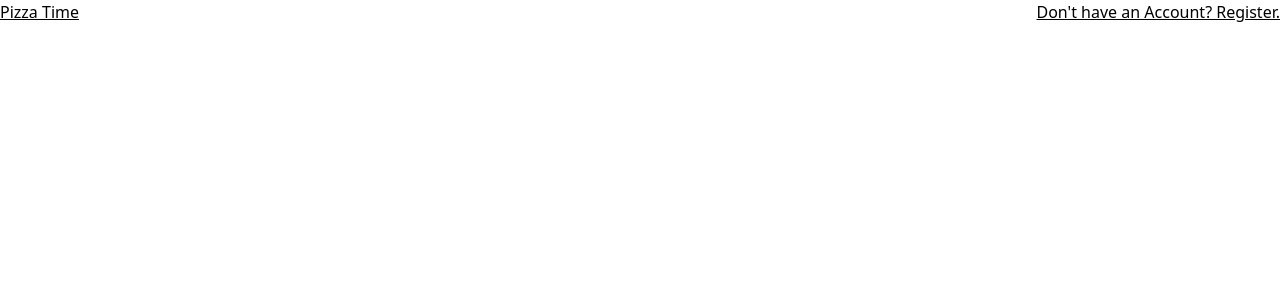
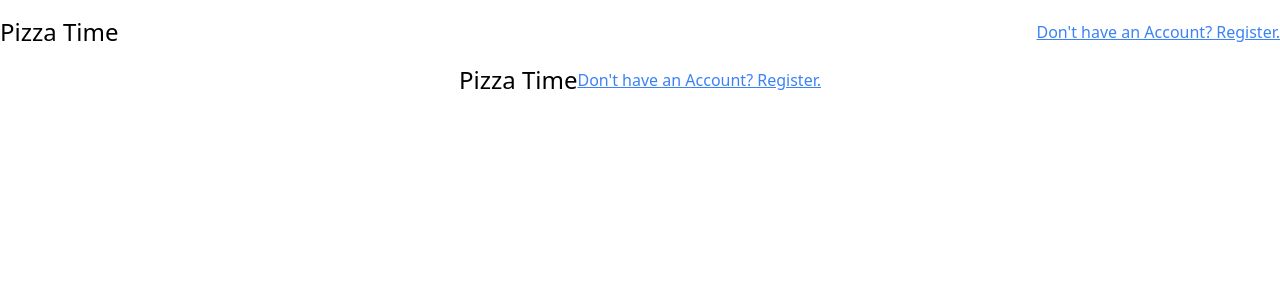
Before and after one commit to jardadev/NextPizza, a Next.js app: page / in a window 1280 px wide. Shown: the top 300 px of the page. Built offline with nearby package versions, Linux system fonts and the light colour scheme; no server answers.

Commit message:
add navbar app layout

```diff
--- a/components/UI/Navbar.jsx
+++ b/components/UI/Navbar.jsx
@@ -1,27 +1,40 @@
 import Link from 'next/link';
 import { useRouter } from 'next/router';
 import { useSession } from 'next-auth/react';
-import UserCard from './UserCard';
-import LoginBtn from './LoginBtn';
-const Navbar = () => {
+import PageNav from './PageNav';
+const Navbar = ({ children }) => {
 	const router = useRouter();
 	const session = useSession();
 
 	return (
-		<div className='flex justify-between flex-row underline'>
-			<div>
-				<h1>Pizza Time</h1>
+		<div className='grid grid-rows-2'>
+			<div className='flex justify-between flex-row items-center'>
+				<>
+					<h1 className='text-2xl'>Pizza Time</h1>
+				</>
+				<>
+					{session.status === 'unauthenticated' &&
+						router.pathname === '/' && (
+							<Link
+								className='underline text-blue-500 '
+								href={'/register'}
+							>
+								Don&apos;t have an Account? Register.
+							</Link>
+						)}
+					{session.status === 'unauthenticated' &&
+						router.pathname === '/register' && (
+							<Link
+								className='underline text-blue-500 '
+								href={'/register'}
+							>
+								Already have an Account? Sign in.
+							</Link>
+						)}
+					{session.status === 'authenticated' && <PageNav />}
+				</>
 			</div>
-
-			<div>
-				{session.status === 'unauthenticated' &&
-					router.pathname === '/' && (
-						<Link href={'/register'}>
-							Don&apos;t have an Account? Register.
-						</Link>
-					)}
-				{/* {session.status === 'authenticated' && } */}
-			</div>
+			<div className='flex justify-center items-center'>{children}</div>
 		</div>
 	);
 };
--- a/components/UI/PageNav.jsx
+++ b/components/UI/PageNav.jsx
@@ -1,18 +1,44 @@
 import Link from 'next/link';
+import { useRouter } from 'next/router';
 
-const PageNav = ({ session }) => {
+const PageNav = ({  }) => {
+	const router = useRouter();
 	return (
-		<div>
-			<div>
+		<div className='gap-3 m-2 flex flex-row justify-between border-2 border-gray-500'>
+			<div
+				className={
+					router.pathname === '/'
+						? 'bg-blue-500'
+						: 'hover:bg-blue-300'
+				}
+			>
 				<Link href={'/'}>Home</Link>
 			</div>
-			<div>
+			<div
+				className={
+					router.pathname === '/order'
+						? 'bg-blue-500'
+						: 'hover:bg-blue-300'
+				}
+			>
 				<Link href={'/cart'}>Order (0)</Link>
 			</div>
-			<div>
+			<div
+				className={
+					router.pathname === '/account'
+						? 'bg-blue-500'
+						: 'hover:bg-blue-300'
+				}
+			>
 				<Link href={'/account'}>Account</Link>
 			</div>
-			<div>
+			<div
+				className={
+					router.pathname === '/signout'
+						? 'bg-blue-500'
+						: 'hover:bg-blue-300'
+				}
+			>
 				<Link href={'/api/auth/logout'}>Logout</Link>
 			</div>
 		</div>
--- a/pages/_app.js
+++ b/pages/_app.js
@@ -1,14 +1,16 @@
 import '../styles/globals.css';
 
 import { SessionProvider } from 'next-auth/react';
-
+import Navbar from '../components/UI/Navbar';
 export default function App({
 	Component,
 	pageProps: { session, ...pageProps },
 }) {
 	return (
 		<SessionProvider session={session}>
-			<Component {...pageProps} />
+			<Navbar>
+				<Component {...pageProps} />
+			</Navbar>
 		</SessionProvider>
 	);
 }
```
